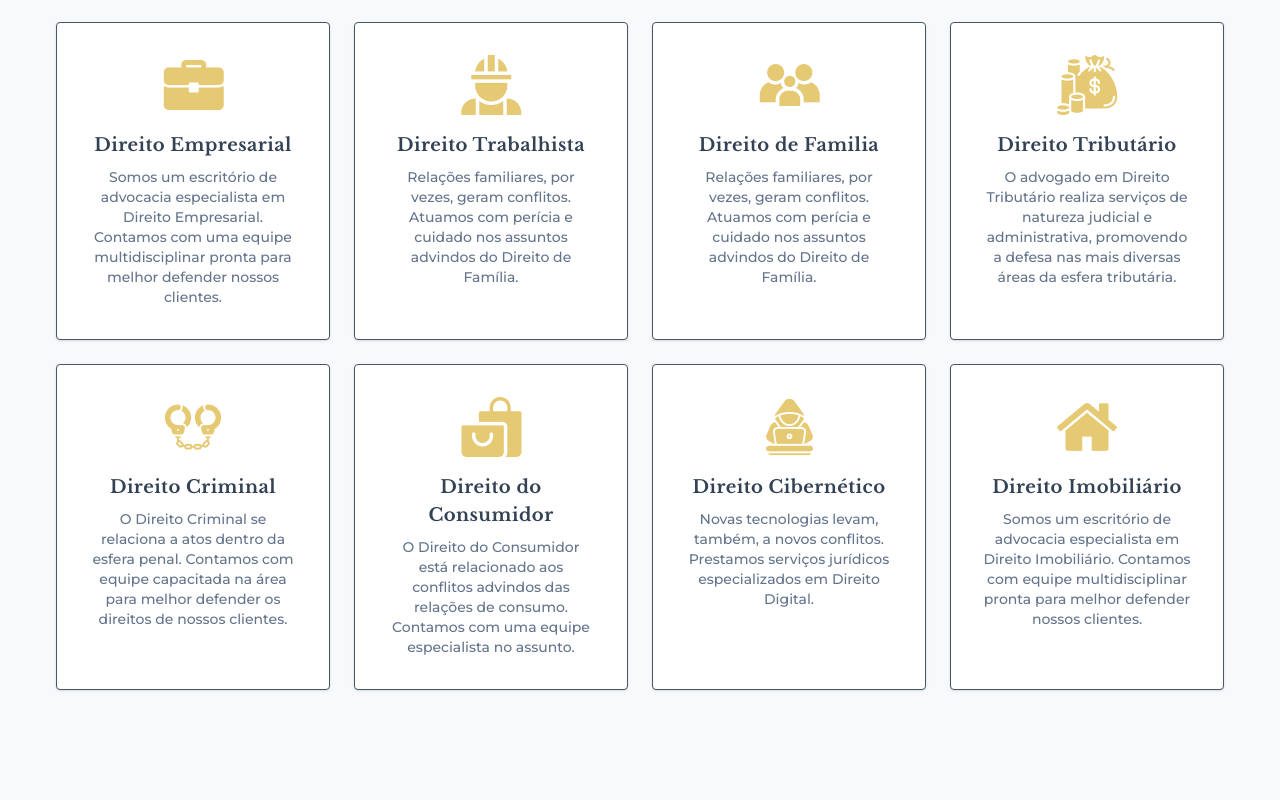
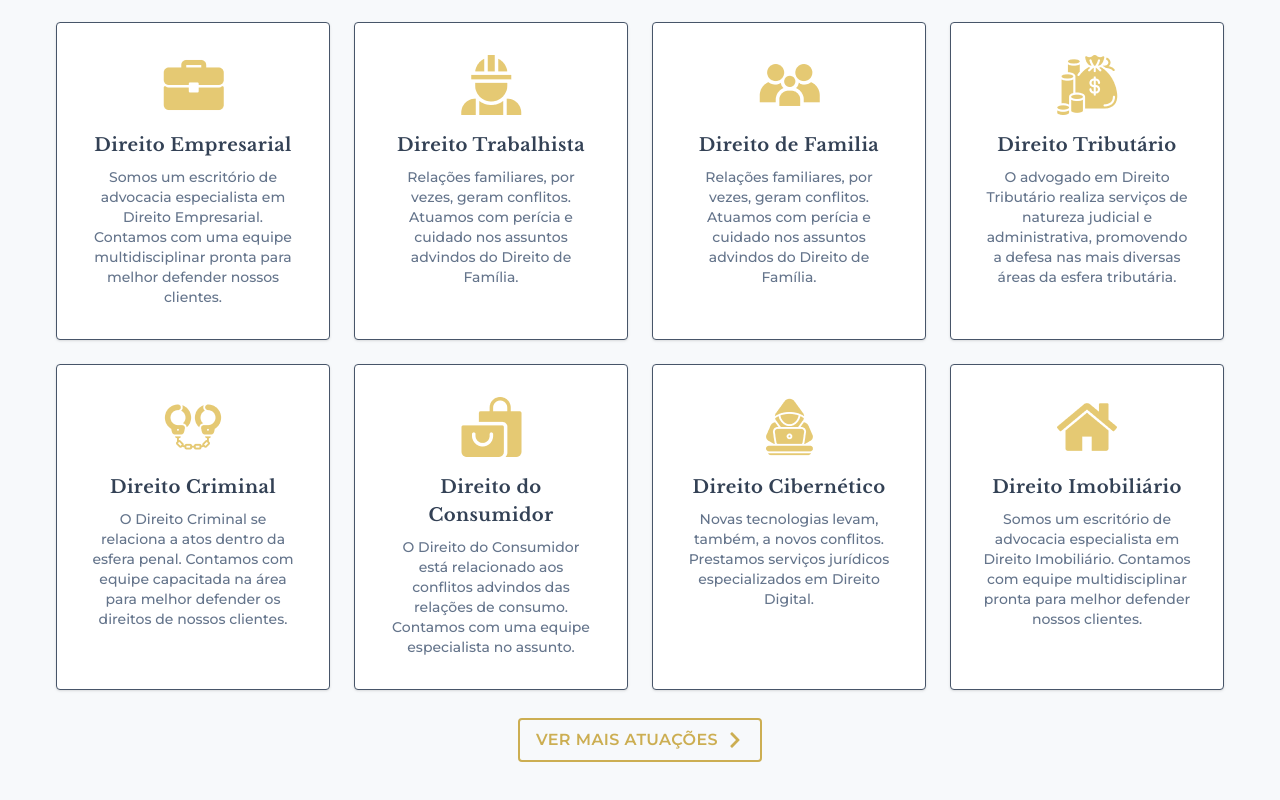
Before and after one commit to Wudson-Batista/hanover_advocacia, a React (Vite) app: page / in a window 1280 px wide. Shown: the part 982-1782 px from the top of the page. Built offline with nearby package versions, Linux system fonts and the light colour scheme.

Commit message:
Actuations section button

```diff
--- a/src/Components/sections/ServicesSection.jsx
+++ b/src/Components/sections/ServicesSection.jsx
@@ -10,6 +10,9 @@ import hacker from '../../assets/icons/hacker.png'
 import shop from '../../assets/icons/shop.png'
 import home from '../../assets/icons/home.png'
 import ServiceCard from '../ServiceCard'
+import Button from '../Button'
+
+import { FaChevronRight } from 'react-icons/fa'
 
 function ServicesSection() {
     const cards = [
@@ -80,6 +83,9 @@ function ServicesSection() {
                         />
                     ))}
                 </div>
+                <div className='flex md:justify-center mt-4'>
+                    <Button icon={<FaChevronRight className='text-lg' />}>Ver mais atuações</Button>
+                </div>
             </div>
         </section>
     )
```
